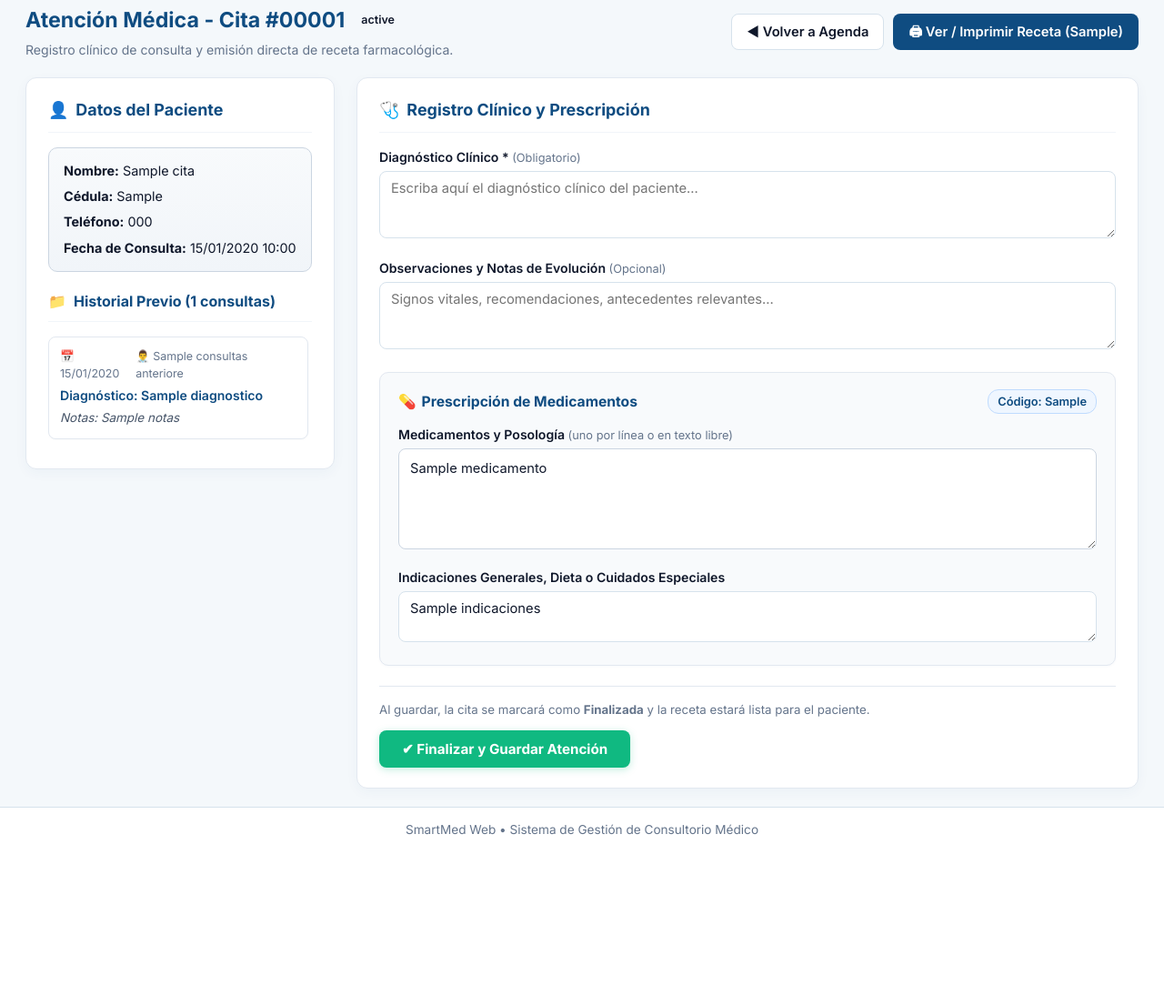
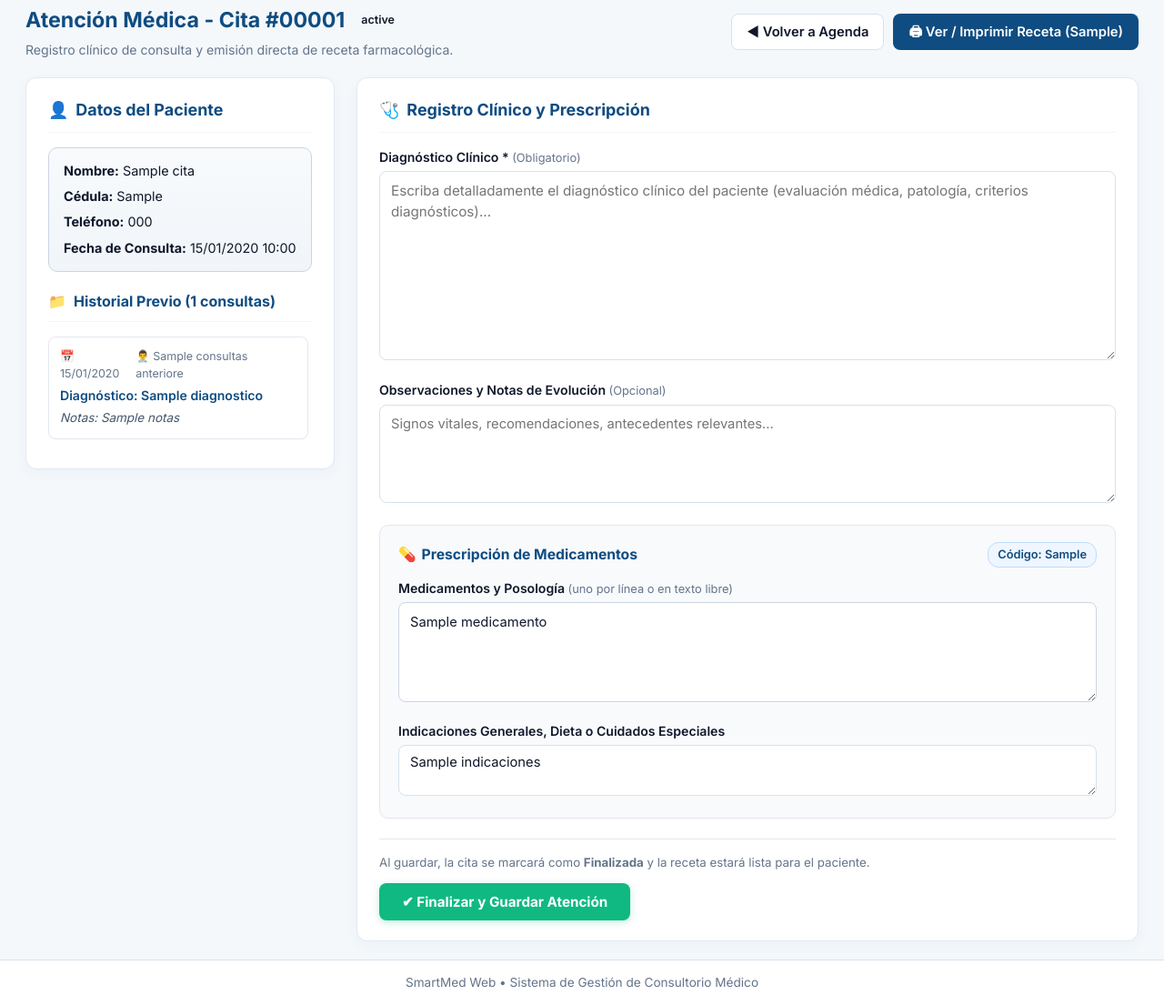
Before and after one commit to The-Fabry/Consultorio-Medico-Web, a PHP site: template views/medico/atencion.php in a window 1280 px wide. Shown: the part 205-1310 px from the top of the page at 91% size. Before the commit the page ends 1123 px from the top, so only its background shows below. Run offline with PHP 8.4, Linux system fonts and the light colour scheme; the template is opened without the code that fills it: most values are stand-ins (such as "Sample title", 1, 10 or a date in 2020); data that the repository does not hold is empty.

Commit message:
style(atencion): ampliar cuadro de diagnostico clinico a 8 filas y actualizar comentarios

```diff
--- a/views/medico/atencion.php
+++ b/views/medico/atencion.php
@@ -5,10 +5,10 @@
  * Trabaja con: controllers/MedicoController.php.
  * Equivale en NetBeans a: PanelHistorialMedico.java
  *
- * Estructura visual: Contenedor centrado en espacio medio (max-width: 980px)
- * con dos columnas equilibradas:
- *   - Columna 1: Información del paciente e historial clínico previo.
- *   - Columna 2: Registro del diagnóstico, notas de evolución y prescripción farmacológica integrada.
+ * Estructura visual: Contenedor fluido a pantalla completa con buen respiro interior
+ * y dos columnas de trabajo:
+ *   - Columna 1 (340px): Información del paciente e historial clínico previo.
+ *   - Columna 2 (flexible): Registro del diagnóstico en área ampliada (rows=8), notas de evolución y prescripción farmacológica integrada.
  */
 require_once __DIR__ . '/../header.php';
 
@@ -133,12 +133,12 @@ $indicacionesPrevias = $recetaActual['indicaciones'] ?? '';
                 </div>
 
                 <form action="index.php?ruta=medico/atencion&id=<?= $cita['id_cita'] ?>" method="POST" onsubmit="return confirm('¿Desea registrar el diagnóstico y finalizar la atención médica de esta cita?');">
-                    <!-- Campo obligatorio: Diagnóstico Clínico -->
+                    <!-- Campo obligatorio: Diagnóstico Clínico (Amplio y cómodo para diagnósticos extensos) -->
                     <div class="campo-grupo">
                         <label for="diagnostico" class="campo-etiqueta">
                             Diagnóstico Clínico * <span style="font-weight:normal; font-size:0.8rem; color:#64748B;">(Obligatorio)</span>
                         </label>
-                        <textarea name="diagnostico" id="diagnostico" rows="3" class="campo-control" placeholder="Escriba aquí el diagnóstico clínico del paciente..." required <?= $esFinalizada ? 'disabled' : '' ?>><?= htmlspecialchars($diagnosticoPrevio, ENT_QUOTES, 'UTF-8') ?></textarea>
+                        <textarea name="diagnostico" id="diagnostico" rows="8" class="campo-control diagnostico-textarea" placeholder="Escriba detalladamente el diagnóstico clínico del paciente (evaluación médica, patología, criterios diagnósticos)..." required <?= $esFinalizada ? 'disabled' : '' ?>><?= htmlspecialchars($diagnosticoPrevio, ENT_QUOTES, 'UTF-8') ?></textarea>
                     </div>
 
                     <!-- Campo opcional: Notas y Observaciones de evolución -->
@@ -146,7 +146,7 @@ $indicacionesPrevias = $recetaActual['indicaciones'] ?? '';
                         <label for="notas" class="campo-etiqueta">
                             Observaciones y Notas de Evolución <span style="font-weight:normal; font-size:0.8rem; color:#64748B;">(Opcional)</span>
                         </label>
-                        <textarea name="notas" id="notas" rows="3" class="campo-control" placeholder="Signos vitales, recomendaciones, antecedentes relevantes..." <?= $esFinalizada ? 'disabled' : '' ?>><?= htmlspecialchars($notasPrevias, ENT_QUOTES, 'UTF-8') ?></textarea>
+                        <textarea name="notas" id="notas" rows="4" class="campo-control notas-textarea" placeholder="Signos vitales, recomendaciones, antecedentes relevantes..." <?= $esFinalizada ? 'disabled' : '' ?>><?= htmlspecialchars($notasPrevias, ENT_QUOTES, 'UTF-8') ?></textarea>
                     </div>
 
                     <!-- Sección Integrada: Prescripción de Medicamentos en Texto Libre -->
```
